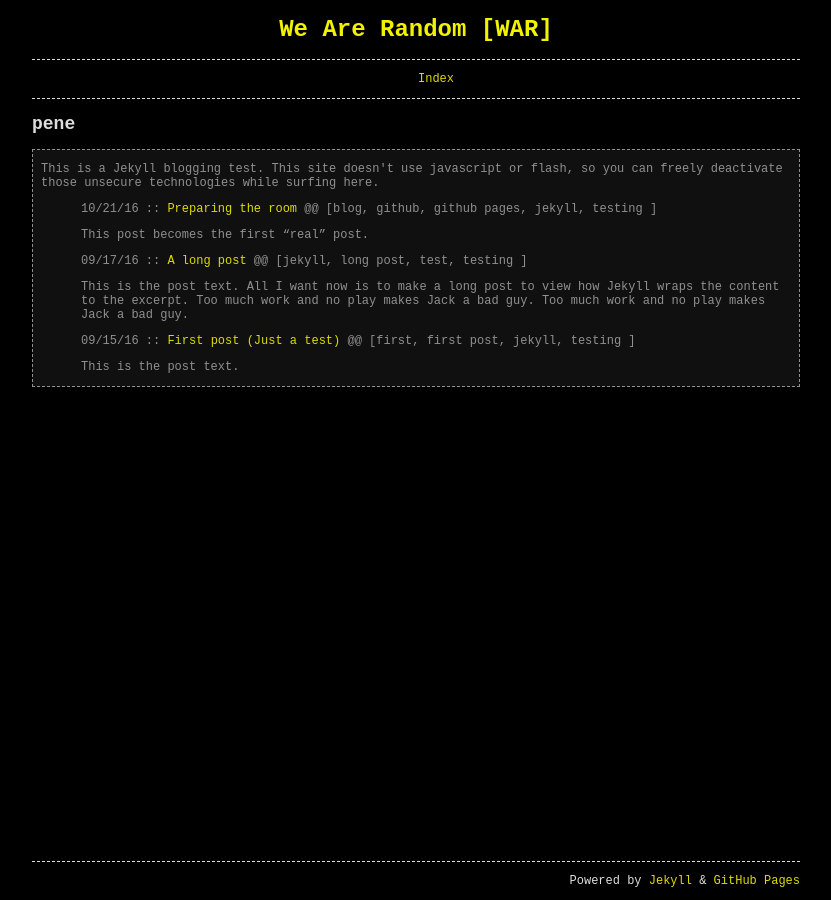
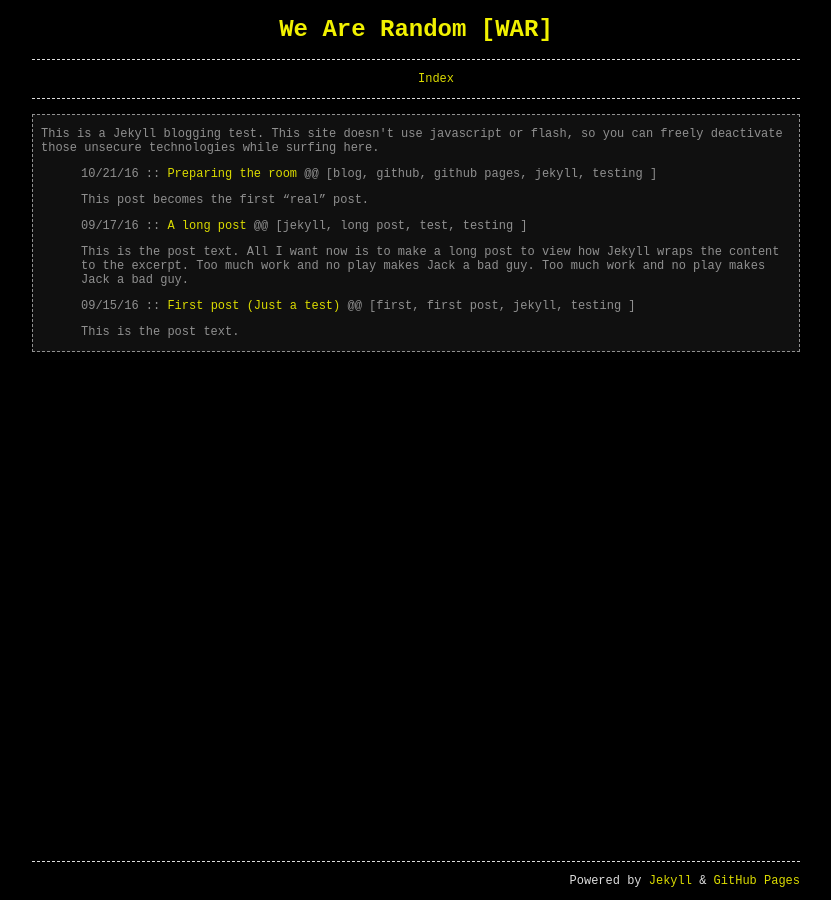
Before and after one commit to wearerandom/wearerandom.github.io, a Jekyll site: the page built from index.html, in a window 1280 px wide. Shown: the whole page, without its empty margins (224-1055 px from the left). Built offline with Jekyll 4.4.1, drawn with Linux system fonts in a browser that asks for light colours.

Commit message:
Update default.html

```diff
--- a/_layouts/default.html
+++ b/_layouts/default.html
@@ -2,7 +2,7 @@
 <body class="wrap">
       <h1>We Are Random [WAR]</h1>
       {% include navbar.html %}
-      <h2>{{ page.title }} pene</h2>
+      <h2>{{ page.title }}</h2>
     <div class="postcont">
       {{ content }}
     </div>
```
